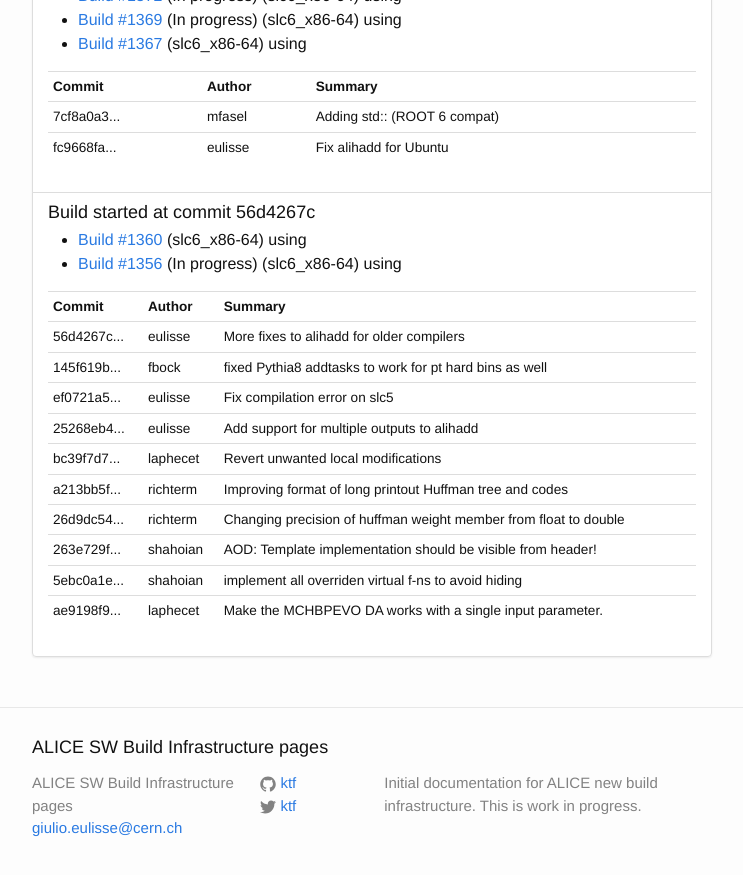
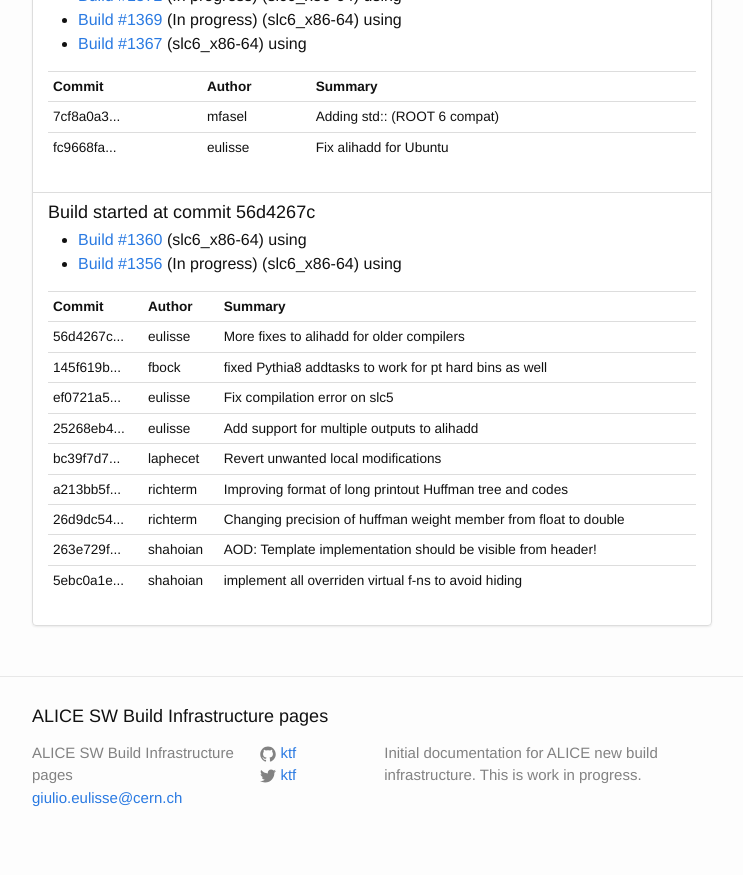
Before and after one commit to alisw/alisw.github.io, a Jekyll site: the page built from index.html, in a window 1280 px wide and 900 px high, scrolled down 2564 px. Shown: the top 875 px of the window, without its empty margins (268-1011 px from the left). Built offline with Jekyll 4.4.1, drawn with Linux system fonts in a browser that asks for light colours; nearby versions of some CDN libraries.

Commit message:
Updated results.

```diff
--- a/_data/commits-aliroot-master.yaml
+++ b/_data/commits-aliroot-master.yaml
@@ -128,8 +128,3 @@
  message: >-
     implement all overriden virtual f-ns to avoid hiding
  author: !!str shahoian
--
- commit: "ae9198f9f6a943f6b0f6fe6d0e1019845f90082d"
- message: >-
-    Make the MCHBPEVO DA works with a single input parameter.
- author: !!str laphecet
```
